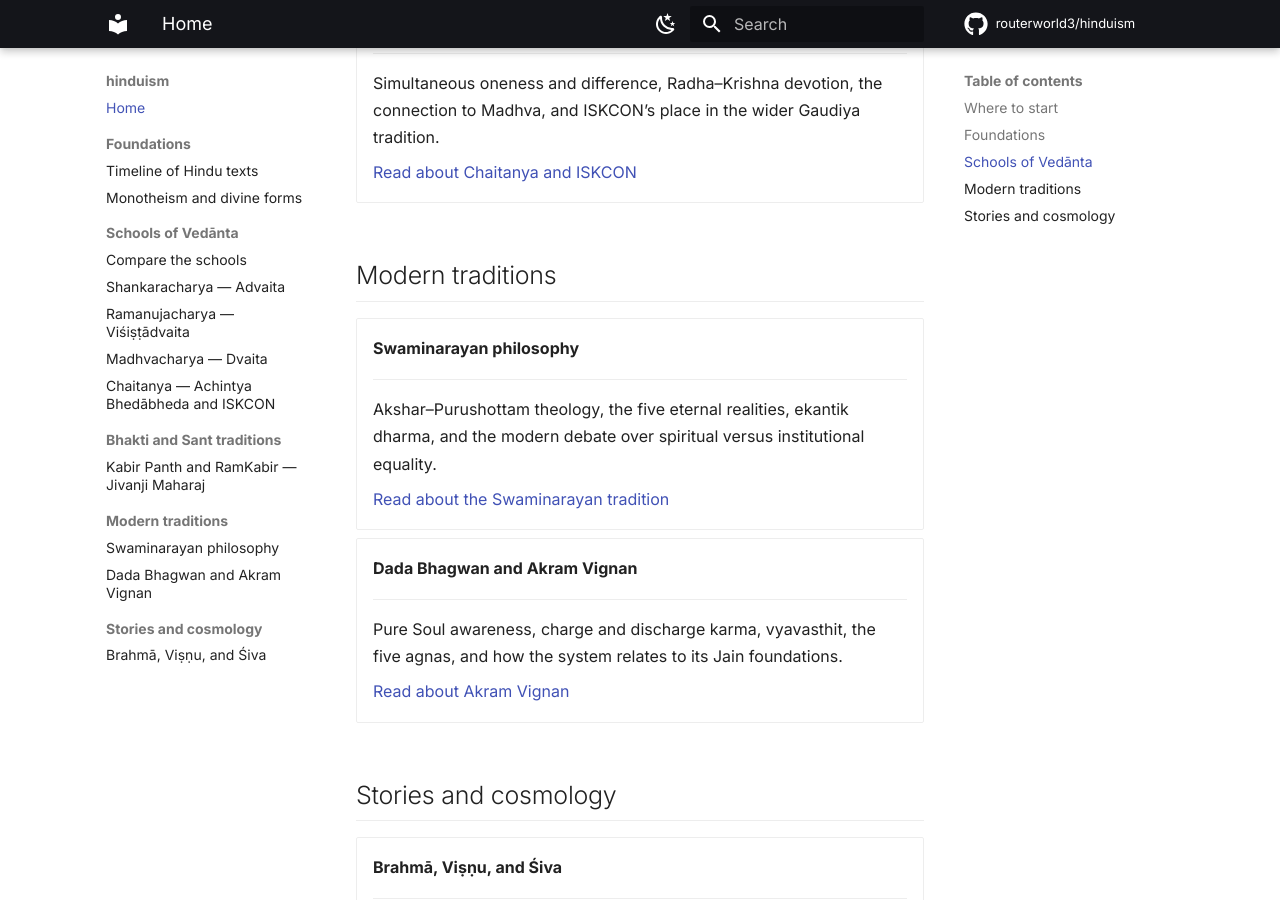
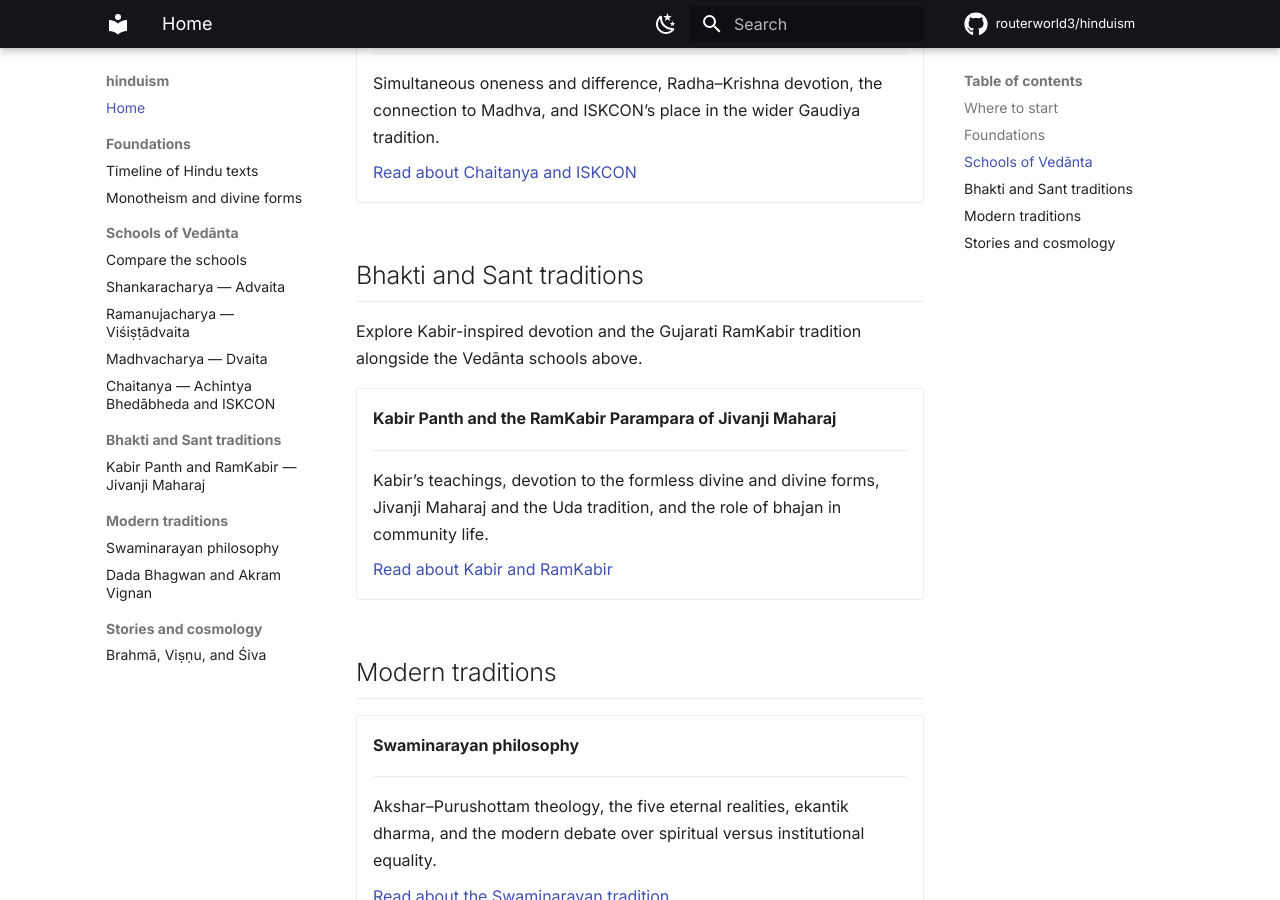
Before and after one commit to routerworld3/hinduism, an MkDocs documentation site: the page built from docs/index.md, in a window 1280 px wide and 900 px high, scrolled down 2331 px. Built offline with MkDocs 1.6.1 and Material for MkDocs 9.7.7, drawn with Linux system fonts in a browser that asks for light colours; comment, search, counter and statistics services are not loaded.

Commit message:
Add files via upload

```diff
--- a/docs/index.md
+++ b/docs/index.md
@@ -107,6 +107,24 @@ in historical order.
 
 </div>
 
+## Bhakti and Sant traditions
+
+Explore Kabir-inspired devotion and the Gujarati RamKabir tradition alongside
+the Vedānta schools above.
+
+<div class="grid cards" markdown>
+
+-   __Kabir Panth and the RamKabir Parampara of Jivanji Maharaj__
+
+    ---
+
+    Kabir’s teachings, devotion to the formless divine and divine forms,
+    Jivanji Maharaj and the Uda tradition, and the role of bhajan in community life.
+
+    [Read about Kabir and RamKabir](kabir-panth-and-ramkabir-parampara.md)
+
+</div>
+
 ## Modern traditions
 
 <div class="grid cards" markdown>
```
Also changed, not shown: docs/chaitanya-mahaprabhu-and-iskcon.md (+1 -0 lines), docs/kabir-panth-and-ramkabir-parampara.md (added, +83 -0 lines).
